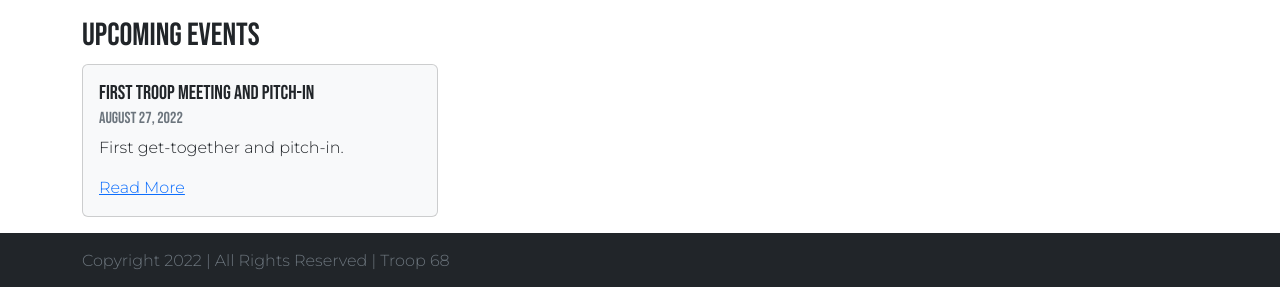
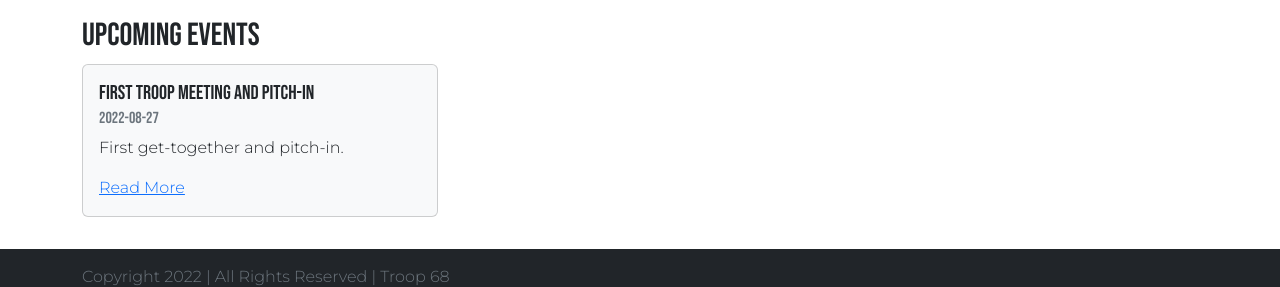
Before and after one commit to jeremyawarren15/tsg68, a Next.js app: page / in a window 1280 px wide. Shown: the part 575-862 px from the top of the page. Built offline with nearby package versions, Linux system fonts and the light colour scheme.

Commit message:
updated upcoming events to only show the next 3 upcoming events

```diff
--- a/events/first-meeting.mdx
+++ b/events/first-meeting.mdx
@@ -1,6 +1,6 @@
 ---
 title: First Troop Meeting and Pitch-in
-date: 'August 27, 2022'
+date: '2022-08-27'
 description: First get-together and pitch-in.
 thumbnailUrl: '/javascript-functions-thumbnail.jpeg'
 ---
--- a/pages/about.tsx
+++ b/pages/about.tsx
@@ -5,9 +5,9 @@ import Layout from "../components/layout"
 const About:FunctionComponent = () => {
   return (
     <Layout>
-      <Container className="my-3">
+      <Container className="my-4">
         <Row>
-          <h2>Troops of St. George Mission Statement</h2>
+          <h1>Troops of St. George Mission Statement</h1>
           <p>"The Troops of Saint George apostolate aims to use the outdoors as our canvas and the sacraments as our path to light the way for the formation of Holy Catholic men and boys. Whether called to the vocation of the priesthood, the religious life, or that of Holy fatherhood, our fathers and sons will take a prayerful pilgrimage together to fulfill Christ's desire for them to grow in virtue and in their Holy Catholic faith as they journey toward heaven."</p>
         </Row>
       </Container>
--- a/pages/index.tsx
+++ b/pages/index.tsx
@@ -23,6 +23,17 @@ type Props = {
 };
 
 const Home: NextPage<Props> = ({ posts }) => {
+
+  const renderPosts = () => {
+    if (posts.length < 1) return (<h4>There are no upcoming events scheduled</h4>);
+
+    return posts.map((post, index) => (
+      <Col sm={4} key={post.slug} className="mb-3">
+        <PostCard post={post} />
+      </Col>
+    ))
+  };
+
   return (
     <>
       <Layout>
@@ -48,11 +59,7 @@ const Home: NextPage<Props> = ({ posts }) => {
         <Container className="pb-3">
           <h2>Upcoming Events</h2>
           <Row>
-            {posts.map((post, index) => (
-              <Col sm={4} key={post.slug}>
-                <PostCard post={post} />
-              </Col>
-            ))}
+            {renderPosts()}
           </Row>
         </Container>
       </Layout>
@@ -62,7 +69,9 @@ const Home: NextPage<Props> = ({ posts }) => {
 
 export const getStaticProps = async () => {
   const files = fs.readdirSync(path.join('events'))
-  const posts = files.map(filename => {
+  const allPosts =
+    files
+      .map(filename => {
         const markdownWithMeta = fs.readFileSync(path.join('events', filename), 'utf-8')
         const { data: frontMatter } = matter(markdownWithMeta)
         return {
@@ -70,6 +79,12 @@ export const getStaticProps = async () => {
           slug: filename.split('.')[0]
         }
       })
+      .sort((a, b) => new Date(a.frontMatter.date).getTime() - new Date(b.frontMatter.date).getTime())
+      .slice(0,3)
+
+  // returns only events that have a date that hasn't happened yet
+  const posts = allPosts.filter(post => new Date(post.frontMatter.date) > new Date());
+
   return {
     props: {
       posts
```
Lines whose indentation alone changed are shown as unchanged.
